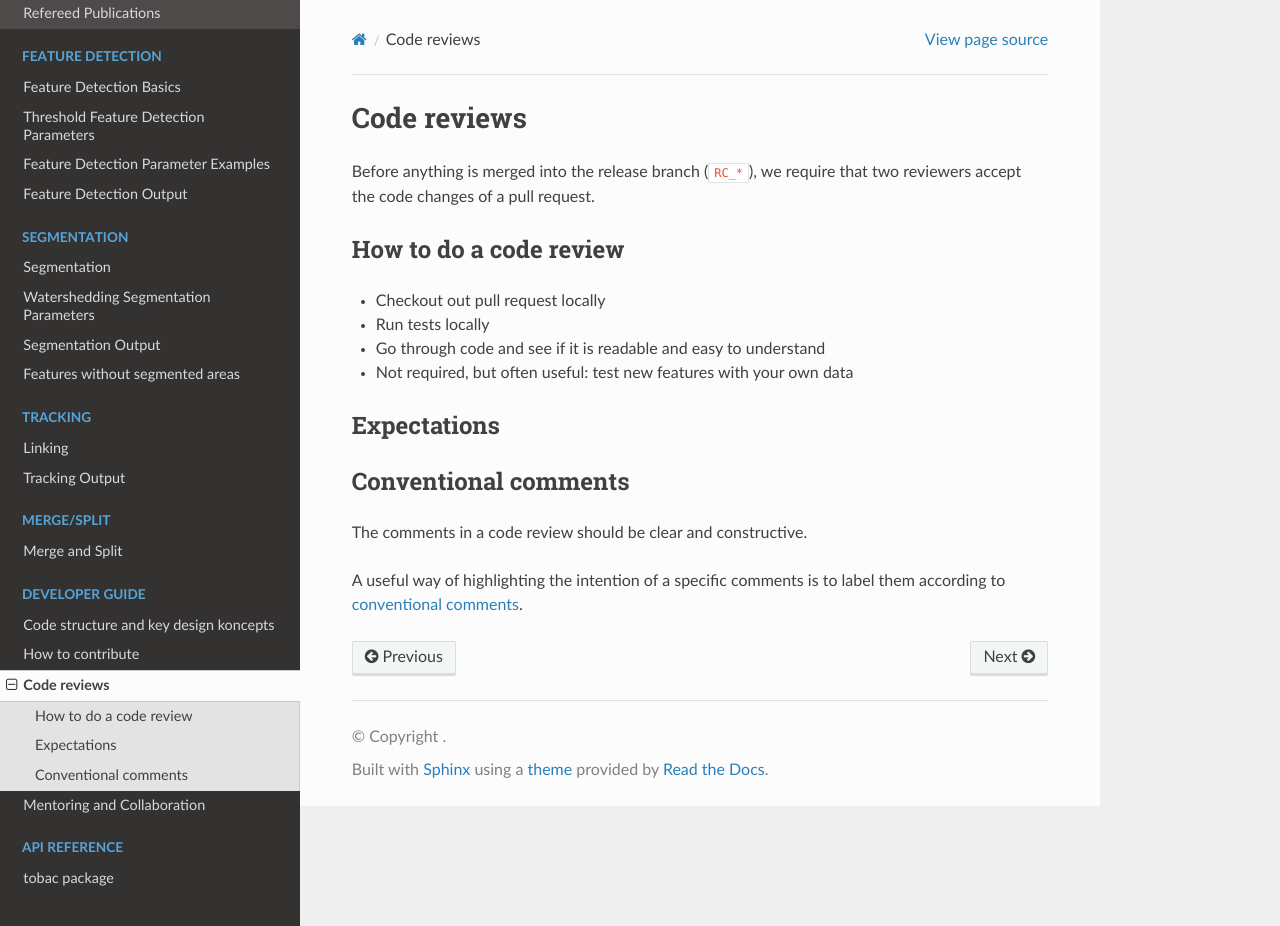
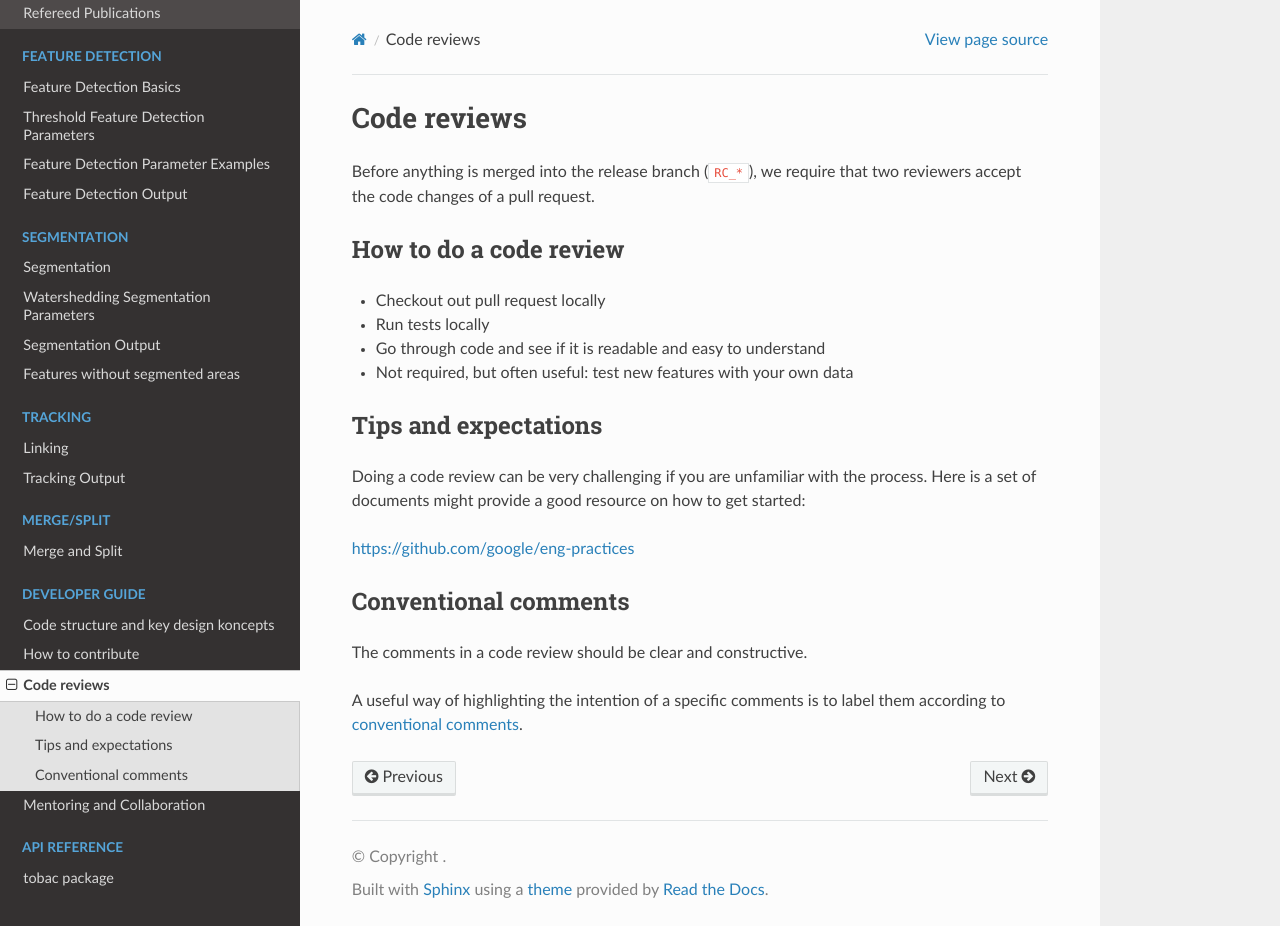
Before and after one commit to tobac-project/tobac, a Sphinx documentation site: the page built from doc/code_reviews.rst, in a window 1280 px wide and 926 px high. Built offline with Sphinx 7.4.7 and the Read the Docs theme 2.0.0, drawn with Linux system fonts in a browser that asks for light colours; formulas are drawn with MathJax 3.

Commit message:
added suggestions from Kolya

```diff
--- a/doc/code_reviews.rst
+++ b/doc/code_reviews.rst
@@ -15,10 +15,15 @@ How to do a code review
 
 * Not required, but often useful: test new features with your own data
 
-=========================
-Expectations
-=========================
 
+============================
+Tips and expectations
+============================
+
+
+Doing a code review can be very challenging if you are unfamiliar with the process. Here is a set of documents might provide a good resource on how to get started:
+
+https://github.com/google/eng-practices
 
 
 =========================
--- a/doc/mentoring.rst
+++ b/doc/mentoring.rst
@@ -5,7 +5,10 @@ Mentoring and Collaboration
 Writing code collaboratively
 ============================
 
-We firmly believe that code can only get better if more than two eyes and one brain work on it. Therefore, we aim to write code collaboratively, in particular, when comprehensive refactoring or enhancements of the code are done. In practice, this can be done by creating a *draft pull request* on the :code:`dev_*` branch. As explained in our :doc:`our branching strategy <contributing>`, this branch does not undergo any protection rules. It is meant to experiment with new code and all collaborators of the `tobac-project organization <https://github.com/tobac-project>`_ can directly push to this branch. Creating a draft pull request has the advantage of facilitating the communication with other developers who contribute to the same new feature. You can directly see which changes they make, comment these and discuss ways to go forward.
+We firmly believe that code can only get better if more than two eyes and one brain work on it. Therefore, we aim to write code collaboratively, in particular, when comprehensive refactoring or enhancements of the code are done. In practice, this can be done by creating a **draft pull request**. This makes it really easy to iteratively improve a pull request with the feedback from others until the pull request is ready for review.
+
+
+When you work on a comprehensive feature with multiple developers, it is recommended to create a draft pull request on the :code:`dev_*` branch. As explained in our :doc:`our branching strategy <contributing>`, this branch does not undergo any protection rules. It is meant to experiment with new code and all collaborators of the `tobac-project organization <https://github.com/tobac-project>`_ can directly push to this branch. Creating a draft pull request has the advantage of facilitating the communication with other developers who contribute to the same new feature. You can directly see which changes they make, comment these and discuss ways to go forward.
 
 ==============
 Get a mentor
```
Also changed, not shown: doc/contributing.rst (+7 -3 lines).
